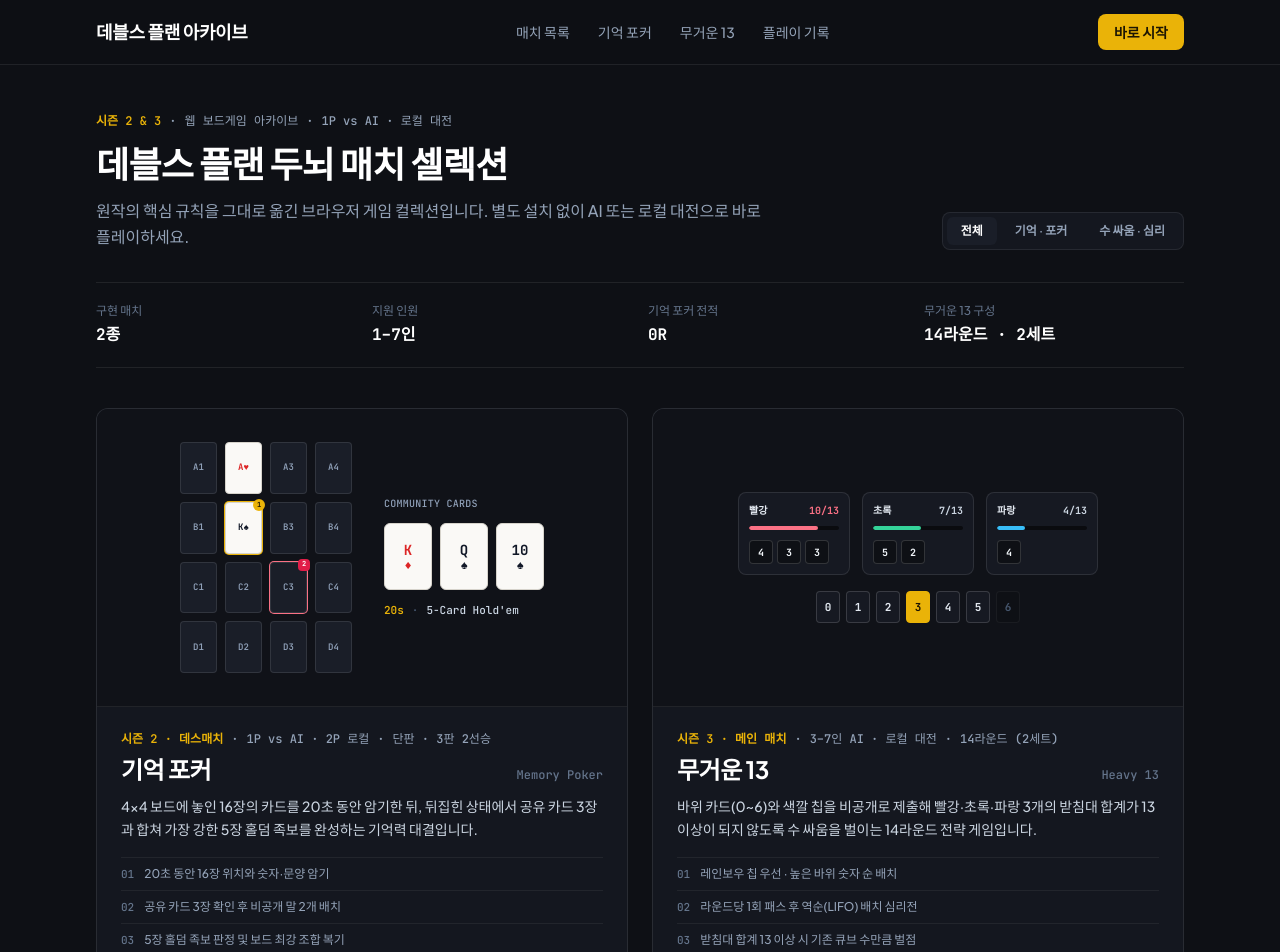
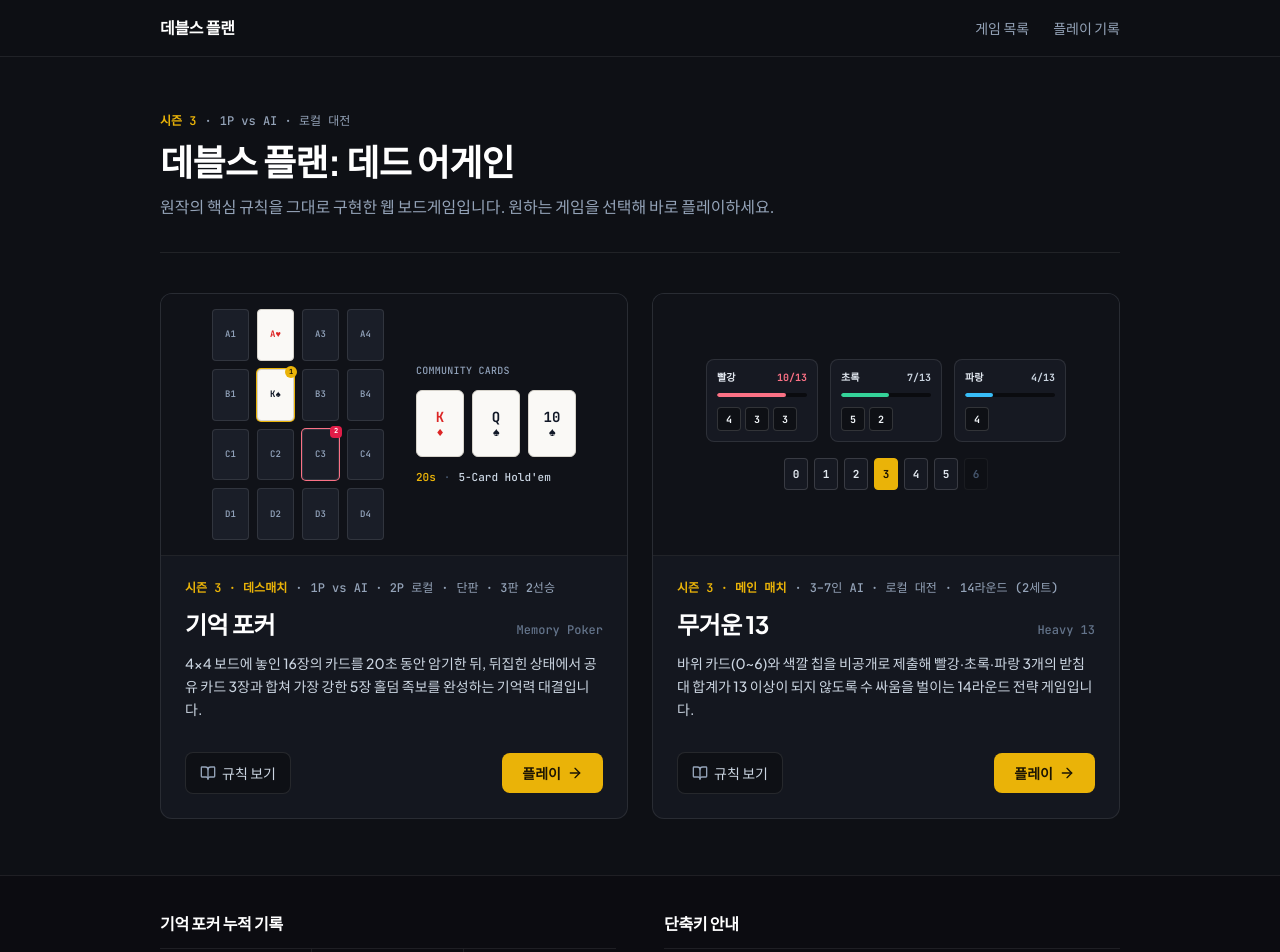
Before and after one commit to leesara1/devils-plan, a React (Vite) app: page / in a window 1280 px wide. Shown: the top 952 px of the page. Built offline with nearby package versions, Linux system fonts and the light colour scheme.

Commit message:
refactor: remove unused game filtering and update season info
Remove unused match filter logic from App.tsx and update season labels to "시즌 3" across the registry and game view.

```diff
--- a/src/App.tsx
+++ b/src/App.tsx
@@ -5,7 +5,6 @@ import {
   MemoryPokerPreviewDiagram,
 } from './components/GameBoardIllustrations';
 import { GAMES_REGISTRY } from './games/registry';
-import { MatchFilterCategory } from './games/types';
 import {
   CareerStats,
   clearModeStats,
@@ -16,7 +15,6 @@ import { Heavy13RulesModal } from './games/heavy-13/components/Heavy13RulesModal
 
 export default function App() {
   const [activeGameId, setActiveGameId] = useState<string | null>(null);
-  const [filter, setFilter] = useState<MatchFilterCategory>('all');
   const [previewRulesGameId, setPreviewRulesGameId] = useState<string | null>(null);
   const [statsVersion, setStatsVersion] = useState(0);
 
@@ -46,11 +44,6 @@ export default function App() {
     };
   }, [careerStats]);
 
-  const filteredGames = useMemo(() => {
-    if (filter === 'all') return GAMES_REGISTRY;
-    return GAMES_REGISTRY.filter((game) => game.category === filter);
-  }, [filter]);
-
   const activeGame = activeGameId
     ? GAMES_REGISTRY.find((game) => game.id === activeGameId) ?? null
     : null;
@@ -68,40 +61,26 @@ export default function App() {
 
   return (
     <div className="min-h-screen w-full overflow-x-hidden bg-obsidian-900 text-[#f3f4f6] flex flex-col">
-      {/* Top Bar Contract: [Brand] — [4 nav links] — [1 primary action] */}
+      {/* Minimal Single-Row Header */}
       <header className="sticky top-0 z-30 border-b border-white/[0.08] bg-obsidian-900/95 backdrop-blur-sm">
-        <div className="max-w-6xl mx-auto px-5 sm:px-8 h-14 sm:h-16 flex items-center justify-between gap-8">
+        <div className="max-w-5xl mx-auto px-5 sm:px-8 h-14 flex items-center justify-between gap-8">
           <a
             href="#top"
-            className="font-display text-base sm:text-lg font-bold tracking-tight text-white whitespace-nowrap shrink-0"
+            className="font-display text-base font-bold tracking-tight text-white whitespace-nowrap shrink-0"
           >
-            데블스 플랜 아카이브
+            데블스 플랜
           </a>
 
           <nav
-            aria-label="주요 메뉴"
-            className="hidden md:flex items-center gap-7 text-sm font-medium text-lounge-slate-400"
+            aria-label="페이지 내비게이션"
+            className="flex items-center gap-6 text-xs sm:text-sm font-medium text-lounge-slate-400"
           >
             <a
               href="#matches"
               className="hover:text-white transition-colors whitespace-nowrap shrink-0"
             >
-              매치 목록
+              게임 목록
             </a>
-            <button
-              type="button"
-              onClick={() => setActiveGameId('memory-poker')}
-              className="hover:text-white transition-colors whitespace-nowrap shrink-0 cursor-pointer"
-            >
-              기억 포커
-            </button>
-            <button
-              type="button"
-              onClick={() => setActiveGameId('heavy-13')}
-              className="hover:text-white transition-colors whitespace-nowrap shrink-0 cursor-pointer"
-            >
-              무거운 13
-            </button>
             <a
               href="#records"
               className="hover:text-white transition-colors whitespace-nowrap shrink-0"
@@ -109,128 +88,51 @@ export default function App() {
               플레이 기록
             </a>
           </nav>
-
-          <div className="shrink-0">
-            <button
-              type="button"
-              onClick={() => setActiveGameId('heavy-13')}
-              className="px-4 py-2 rounded-lg bg-gold-400 hover:bg-gold-300 text-gold-950 text-xs sm:text-sm font-bold transition-colors whitespace-nowrap shrink-0 cursor-pointer"
-            >
-              바로 시작
-            </button>
-          </div>
         </div>
       </header>
 
       <main id="top" className="flex-1">
-        {/* Compact Clean Intro & Filter Bar */}
-        <section className="max-w-6xl mx-auto px-5 sm:px-8 pt-10 pb-8 sm:pt-12 sm:pb-10">
-          <div className="flex flex-col lg:flex-row lg:items-end justify-between gap-6 pb-8 border-b border-white/[0.08]">
-            <div className="space-y-3 max-w-2xl">
+        {/* Clean Page Header */}
+        <section className="max-w-5xl mx-auto px-5 sm:px-8 pt-10 pb-8 sm:pt-14 sm:pb-10">
+          <div className="pb-8 border-b border-white/[0.08]">
+            <div className="space-y-2.5 max-w-2xl">
               <div className="flex flex-wrap items-center gap-2 text-xs font-mono-tabular text-lounge-slate-400">
-                <span className="text-gold-400 font-semibold">시즌 2 &amp; 3</span>
-                <span aria-hidden="true">·</span>
-                <span>웹 보드게임 아카이브</span>
+                <span className="text-gold-400 font-semibold">시즌 3</span>
                 <span aria-hidden="true">·</span>
                 <span>1P vs AI · 로컬 대전</span>
               </div>
 
               <h1 className="font-display text-2xl sm:text-4xl font-bold text-white leading-tight [text-wrap:balance]">
-                데블스 플랜 두뇌 매치 셀렉션
+                데블스 플랜: 데드 어게인
               </h1>
 
               <p className="text-sm sm:text-base text-lounge-slate-400 leading-relaxed text-pretty">
-                원작의 핵심 규칙을 그대로 옮긴 브라우저 게임 컬렉션입니다. 별도 설치 없이 AI 또는 로컬 대전으로 바로 플레이하세요.
+                원작의 핵심 규칙을 그대로 구현한 웹 보드게임입니다. 원하는 게임을 선택해 바로 플레이하세요.
               </p>
-            </div>
-
-            {/* Interactive Category Filter */}
-            <div
-              role="group"
-              aria-label="매치 유형 필터"
-              className="inline-flex items-center gap-1 p-1 rounded-lg bg-obsidian-850 border border-white/[0.08] self-start lg:self-auto"
-            >
-              {(
-                [
-                  { id: 'all', label: '전체' },
-                  { id: 'memory', label: '기억 · 포커' },
-                  { id: 'strategy', label: '수 싸움 · 심리' },
-                ] as const
-              ).map((tab) => (
-                <button
-                  key={tab.id}
-                  type="button"
-                  onClick={() => setFilter(tab.id)}
-                  className={[
-                    'px-3.5 py-1.5 rounded-md text-xs font-semibold transition-colors whitespace-nowrap shrink-0 cursor-pointer',
-                    filter === tab.id
-                      ? 'bg-obsidian-800 text-white'
-                      : 'text-lounge-slate-400 hover:text-white',
-                  ].join(' ')}
-                >
-                  {tab.label}
-                </button>
-              ))}
-            </div>
-          </div>
-
-          {/* Minimal 4-Metric Inline Summary */}
-          <div className="grid grid-cols-2 sm:grid-cols-4 gap-4 py-5 border-b border-white/[0.08] text-xs">
-            <div>
-              <span className="text-lounge-slate-500">구현 매치</span>
-              <div className="mt-1 font-mono-tabular text-base font-bold text-white">
-                {GAMES_REGISTRY.length}종
-              </div>
-            </div>
-            <div>
-              <span className="text-lounge-slate-500">지원 인원</span>
-              <div className="mt-1 font-mono-tabular text-base font-bold text-white">
-                1–7인
-              </div>
-            </div>
-            <div>
-              <span className="text-lounge-slate-500">기억 포커 전적</span>
-              <div className="mt-1 font-mono-tabular text-base font-bold text-white">
-                {memoryStats.totalRounds}R{' '}
-                {memoryStats.aiTotal > 0 && (
-                  <span className="text-xs font-normal text-lounge-slate-400">
-                    (승률 {memoryStats.aiWinRate}%)
-                  </span>
-                )}
-              </div>
-            </div>
-            <div>
-              <span className="text-lounge-slate-500">무거운 13 구성</span>
-              <div className="mt-1 font-mono-tabular text-base font-bold text-white">
-                14라운드 · 2세트
-              </div>
             </div>
           </div>
         </section>
 
-        {/* Clean 2-Column Game Catalog Grid */}
+        {/* Clean 2-Column Game Cards */}
         <section
           id="matches"
           aria-label="플레이 가능한 게임"
-          className="max-w-6xl mx-auto px-5 sm:px-8 pb-14"
+          className="max-w-5xl mx-auto px-5 sm:px-8 pb-14"
         >
-          <div className="grid grid-cols-1 lg:grid-cols-2 gap-6">
-            {filteredGames.map((game) => (
+          <div className="grid grid-cols-1 md:grid-cols-2 gap-6">
+            {GAMES_REGISTRY.map((game) => (
               <article
                 key={game.id}
                 className="obsidian-panel rounded-xl overflow-hidden flex flex-col justify-between transition-transform duration-150 hover:-translate-y-0.5"
               >
                 <div>
-                  {/* Clean Flat 2D Vector Board Preview */}
                   {game.id === 'memory-poker' ? (
                     <MemoryPokerPreviewDiagram />
                   ) : (
                     <Heavy13PreviewDiagram />
                   )}
 
-                  {/* Card Body */}
-                  <div className="p-5 sm:p-6 space-y-4">
-                    <div className="space-y-1.5">
+                  <div className="p-5 sm:p-6 space-y-3">
                     <div className="flex flex-wrap items-center gap-2 text-xs font-mono-tabular text-lounge-slate-400">
                       <span className="text-gold-400 font-semibold">{game.seasonLabel}</span>
                       <span aria-hidden="true">·</span>
@@ -248,26 +150,14 @@ export default function App() {
                       </span>
                     </div>
 
-                      <p className="text-sm text-lounge-slate-300 leading-relaxed pt-1">
+                    <p className="text-sm text-lounge-slate-300 leading-relaxed">
                       {game.description}
                     </p>
                   </div>
-
-                    <ul className="divide-y divide-white/[0.06] border-t border-white/[0.06] text-xs text-lounge-slate-400">
-                      {game.highlights.map((item, idx) => (
-                        <li key={item} className="py-2 flex items-baseline gap-2.5">
-                          <span className="font-mono-tabular text-[11px] text-lounge-slate-500 shrink-0">
-                            0{idx + 1}
-                          </span>
-                          <span>{item}</span>
-                        </li>
-                      ))}
-                    </ul>
-                  </div>
                 </div>
 
-                {/* Action Row */}
-                <div className="px-5 pb-5 sm:px-6 sm:pb-6 pt-1 flex items-center justify-between gap-3">
+                {/* Single Clear Action Row per Game */}
+                <div className="px-5 pb-5 sm:px-6 sm:pb-6 pt-2 flex items-center justify-between gap-3">
                   <button
                     type="button"
                     onClick={() => setPreviewRulesGameId(game.id)}
@@ -291,16 +181,16 @@ export default function App() {
           </div>
         </section>
 
-        {/* Quiet Records & Controls Section */}
+        {/* Quiet Records & Controls Footer Section */}
         <section
           id="records"
           aria-label="플레이 기록 및 단축키 안내"
           className="border-t border-white/[0.08] bg-obsidian-950/60"
         >
-          <div className="max-w-6xl mx-auto px-5 sm:px-8 py-10 grid grid-cols-1 md:grid-cols-2 gap-8 md:gap-12">
+          <div className="max-w-5xl mx-auto px-5 sm:px-8 py-9 grid grid-cols-1 md:grid-cols-2 gap-8 md:gap-12">
             <div className="space-y-3">
               <div className="flex items-center justify-between gap-3">
-                <h2 className="font-display text-base sm:text-lg font-bold text-white">
+                <h2 className="font-display text-base font-bold text-white">
                   기억 포커 누적 기록
                 </h2>
                 {memoryStats.totalRounds > 0 && (
@@ -340,16 +230,16 @@ export default function App() {
             </div>
 
             <div className="space-y-3">
-              <h2 className="font-display text-base sm:text-lg font-bold text-white">
-                조작 및 대전 안내
+              <h2 className="font-display text-base font-bold text-white">
+                단축키 안내
               </h2>
               <div className="divide-y divide-white/[0.08] border-y border-white/[0.08] text-xs sm:text-sm">
                 <div className="py-2.5 flex items-center justify-between gap-3">
                   <span className="text-lounge-slate-300">대전 방식</span>
-                  <span className="text-lounge-slate-400">1P vs AI (3단계) · 로컬 대전</span>
+                  <span className="text-lounge-slate-400">1P vs AI · 로컬 대전</span>
                 </div>
                 <div className="py-2.5 flex items-center justify-between gap-3">
-                  <span className="text-lounge-slate-300">키보드 단축키</span>
+                  <span className="text-lounge-slate-300">키보드 조작</span>
                   <span className="font-mono-tabular text-xs text-lounge-slate-400">
                     Enter 확정 · Esc 일시정지 · M 음소거
                   </span>
@@ -361,8 +251,8 @@ export default function App() {
       </main>
 
       <footer className="border-t border-white/[0.08] bg-obsidian-950">
-        <div className="max-w-6xl mx-auto px-5 sm:px-8 py-5 flex flex-wrap items-center justify-between gap-2 text-xs text-lounge-slate-500">
-          <span>데블스 플랜 아카이브</span>
+        <div className="max-w-5xl mx-auto px-5 sm:px-8 py-4 flex flex-wrap items-center justify-between gap-2 text-xs text-lounge-slate-500">
+          <span>데블스 플랜 · 시즌 3</span>
           <span>기억 포커 · 무거운 13</span>
         </div>
       </footer>
--- a/src/games/memory-poker/MemoryPokerGame.tsx
+++ b/src/games/memory-poker/MemoryPokerGame.tsx
@@ -556,7 +556,7 @@ export function MemoryPokerGame({ onExitToHub }: GameScreenProps) {
                 </button>
               )}
               <span className="hidden sm:inline font-mono-tabular text-xs text-lounge-slate-500">
-                시즌 2 · 데스매치
+                시즌 3 · 데스매치
               </span>
             </div>
 
--- a/src/games/registry.ts
+++ b/src/games/registry.ts
@@ -6,7 +6,7 @@ export const GAMES_REGISTRY: GameEntry[] = [
   {
     id: 'memory-poker',
     indexLabel: '01',
-    seasonLabel: '시즌 2 · 데스매치',
+    seasonLabel: '시즌 3 · 데스매치',
     matchFormatLabel: '1:1 기억력 포커',
     category: 'memory',
     titleKo: '기억 포커',
```
Lines whose indentation alone changed are shown as unchanged.
